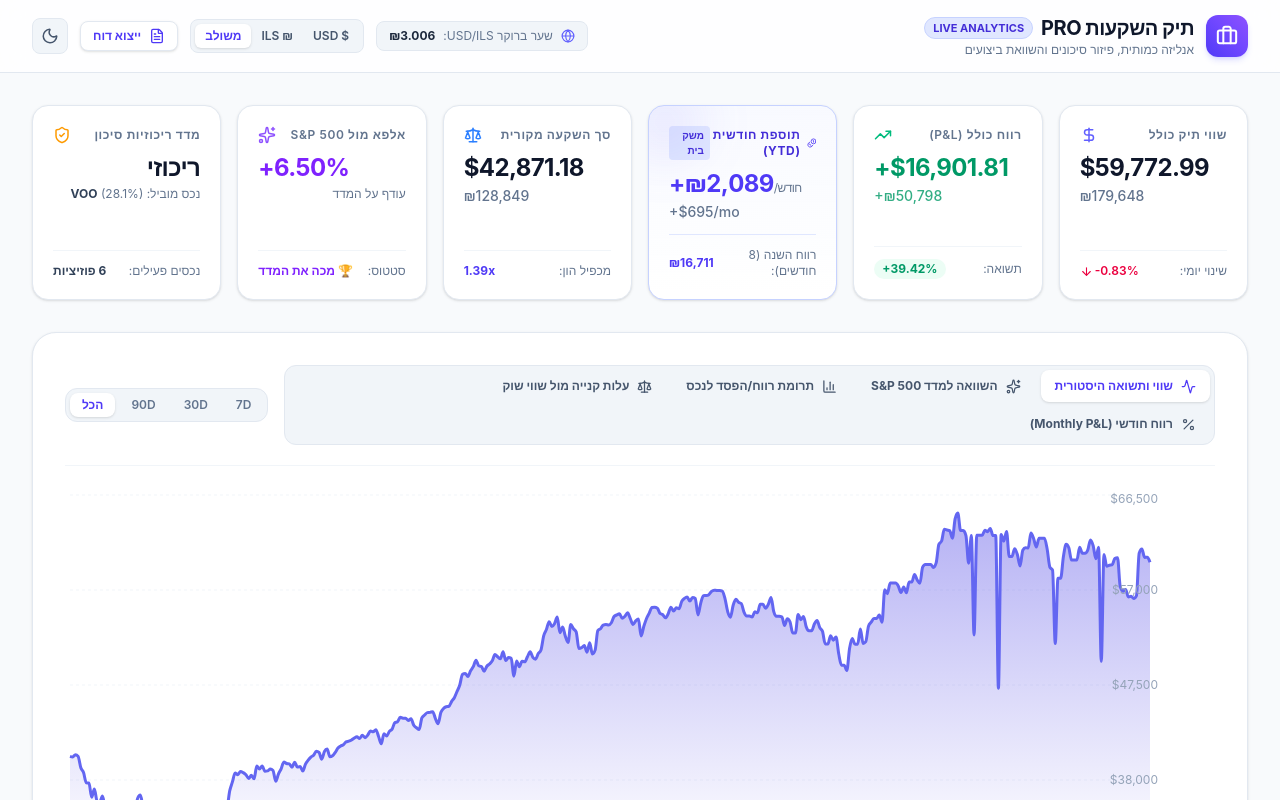
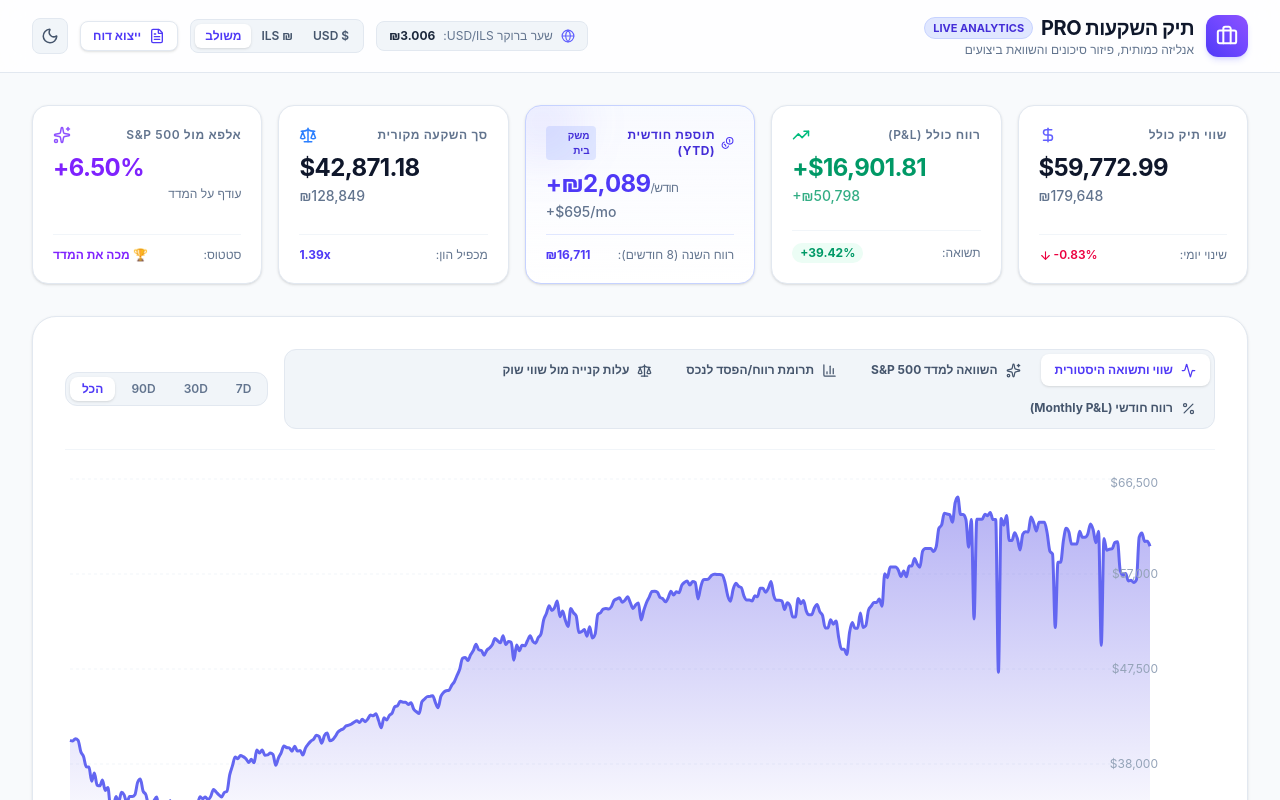
Before and after one commit to Almog787/My-new-stock-trucker, a React (Vite) app: page / in a window 1280 px wide. Shown: the top 800 px of the page. Built offline with nearby package versions, Linux system fonts and the light colour scheme; the HTML template or start-up script is replaced by a standard one.

Commit message:
refactor(ui): remove concentration risk metric card
Removed the concentration and diversification KPI card and updated the grid layout from 6 to 5 columns to improve dashboard balance.

```diff
--- a/src/App.tsx
+++ b/src/App.tsx
@@ -30,7 +30,6 @@ import {
   ArrowUp,
   ArrowDown,
   Layers,
-  ShieldCheck,
   Sparkles,
   Percent,
   Briefcase,
@@ -991,7 +990,7 @@ function App() {
         {/* ======================================================== */}
         {/* 1. TOP EXECUTIVE METRIC CARDS (KPI DASHBOARD) */}
         {/* ======================================================== */}
-        <section className="grid grid-cols-1 sm:grid-cols-2 lg:grid-cols-3 xl:grid-cols-6 gap-4">
+        <section className="grid grid-cols-1 sm:grid-cols-2 lg:grid-cols-3 xl:grid-cols-5 gap-4">
 
           {/* Card 1: Total Portfolio Value */}
           <div className="bg-white dark:bg-[#111827] p-5 rounded-2xl border border-slate-200 dark:border-slate-800 shadow-sm hover:border-indigo-500/30 transition-all flex flex-col justify-between">
@@ -1117,30 +1116,6 @@ function App() {
               <span className="text-slate-500">סטטוס:</span>
               <span className="font-bold text-violet-600 dark:text-violet-400">
                 {analytics.alphaVsBenchmark >= 0 ? '🏆 מכה את המדד' : 'מפגר אחרי המדד'}
-              </span>
-            </div>
-          </div>
-
-          {/* Card 6: Concentration & Diversification */}
-          <div className="bg-white dark:bg-[#111827] p-5 rounded-2xl border border-slate-200 dark:border-slate-800 shadow-sm hover:border-amber-500/30 transition-all flex flex-col justify-between">
-            <div>
-              <div className="flex items-center justify-between text-slate-500 dark:text-slate-400 mb-2">
-                <span className="text-xs font-semibold uppercase tracking-wider">מדד ריכוזיות סיכון</span>
-                <ShieldCheck size={18} className="text-amber-500" />
-              </div>
-              <div className="space-y-0.5">
-                <div className="text-2xl font-bold tracking-tight text-slate-900 dark:text-white flex items-center gap-2">
-                  <span>{analytics.concentrationMetric.riskLevel}</span>
-                </div>
-                <div className="text-xs text-slate-500 dark:text-slate-400">
-                  נכס מוביל: <strong className="text-slate-700 dark:text-slate-300">{analytics.concentrationMetric.topAsset}</strong> ({analytics.concentrationMetric.topWeight.toFixed(1)}%)
-                </div>
-              </div>
-            </div>
-            <div className="mt-3 pt-3 border-t border-slate-100 dark:border-slate-800/80 flex items-center justify-between text-xs">
-              <span className="text-slate-500">נכסים פעילים:</span>
-              <span className="font-bold text-slate-700 dark:text-slate-300">
-                {analytics.sortedHoldings.length} פוזיציות
               </span>
             </div>
           </div>
```
